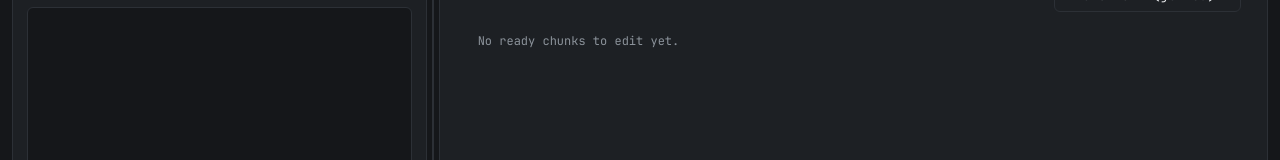
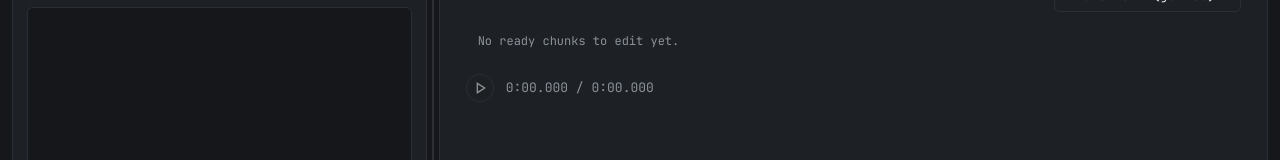
Before and after one commit to NestorKrs/Voice, a React (Vite) app: page / in a window 1280 px wide. Both pictures are taken after a click on the button "Edit clips". Shown: the part 151-311 px from the top of the page. Built offline with nearby package versions, Linux system fonts and the light colour scheme.

Commit message:
0.2.46-beta: Added clip editor playback with playhead, click-to-seek, Space and chunk text strip

```diff
--- a/package.json
+++ b/package.json
@@ -1,7 +1,7 @@
 {
   "name": "voice",
   "private": true,
-  "version": "0.2.45-beta",
+  "version": "0.2.46-beta",
   "type": "module",
   "scripts": {
     "dev": "vite --host 127.0.0.1 --port 5180 --strictPort",
--- a/src/App.css
+++ b/src/App.css
@@ -297,6 +297,9 @@ input[type="number"]::-webkit-outer-spin-button { -webkit-appearance: none; marg
 .clip-visible { color: var(--muted); font-size: 12px; }
 .clip-wave { position: relative; width: 100%; height: 160px; border: 1px solid var(--line); border-radius: 6px; overflow: hidden; cursor: grab; user-select: none; touch-action: none; }
 .clip-wave.dragging { cursor: grabbing; }
+.clip-transport { display: flex; align-items: center; gap: 12px; padding: 4px 0; }
+.clip-time { font-family: var(--font); min-width: 152px; color: var(--muted); }
+.clip-now { font-size: 12px; color: var(--muted); min-height: 2.6em; display: -webkit-box; -webkit-line-clamp: 2; line-clamp: 2; -webkit-box-orient: vertical; overflow: hidden; overflow-wrap: anywhere; }
 
 /* Phone layout (<=768px): stack the panels, wrap the bars and enlarge tap targets. Desktop rules above are unchanged. */
 @media (max-width: 768px) {
--- a/src/ClipEditor.jsx
+++ b/src/ClipEditor.jsx
@@ -1,31 +1,77 @@
 import { useEffect, useMemo, useRef, useState } from 'react';
 import { buildPeaks, peaksForRange } from './waveformPeaks.js';
 import { formatTime } from './clipCuts.js';
-import { fullView, zoomAt, wheelFactor, panByPixels, sampleAtX, xAtSample, MIN_SPAN, isFullView } from './clipView.js';
+import { createClipPlayer } from './clipPlayer.js';
+import { fullView, zoomAt, wheelFactor, panByPixels, sampleAtX, xAtSample, ensureVisible, MIN_SPAN, isFullView } from './clipView.js';
 
-export default function ClipEditor({ audio, loading, error, scopeValue, scopeOptions, onScopeChange }) {
+export default function ClipEditor({ audio, loading, error, scopeValue, scopeOptions, onScopeChange, chunkTexts = [] }) {
   const rootRef = useRef(null);
   const wrapRef = useRef(null);
   const canvasRef = useRef(null);
   const observerRef = useRef(null);
   const viewRef = useRef(null);
   const dragRef = useRef(null);
+  const playerRef = useRef(null);
   const [width, setWidth] = useState(0);
   const [view, setView] = useState(null);
   const [dragging, setDragging] = useState(false);
+  const [playPos, setPlayPos] = useState(0);
+  const [playStatus, setPlayStatus] = useState('idle');
+  const [playbackError, setPlaybackError] = useState('');
 
   const total = audio ? audio.samples.length : 0;
   const rate = audio ? audio.sampleRate : 0;
+  const displayRate = rate || 1;
   const peaks = useMemo(() => (audio ? buildPeaks(audio.samples) : null), [audio]);
-  const message = loading ? 'Decoding audio...' : error || (total === 0 ? 'No ready chunks to edit yet.' : '');
+  const message = loading ? 'Decoding audio...' : playbackError || error || (total === 0 ? 'No ready chunks to edit yet.' : '');
   const current = view || fullView(total);
   const minSpan = Math.min(total, Math.max(MIN_SPAN, Math.round(rate * 0.4)));
+  const nowIndex = audio ? audio.offsets.reduce((last, offset, i) => (offset <= playPos ? i : last), -1) : -1;
+  const nowChunk = nowIndex >= 0 ? audio.indexes[nowIndex] : -1;
+  const nowText = nowChunk >= 0 && chunkTexts[nowChunk]
+    ? chunkTexts[nowChunk].slice(0, 200) + (chunkTexts[nowChunk].length > 200 ? '…' : '')
+    : '';
 
   useEffect(() => {
     const next = audio ? fullView(audio.samples.length) : null;
     viewRef.current = next;
     setView(next);
   }, [audio]);
+
+  useEffect(() => {
+    setPlayPos(0);
+    setPlayStatus('idle');
+    setPlaybackError('');
+    if (!audio) {
+      if (playerRef.current) {
+        playerRef.current.close();
+        playerRef.current = null;
+      }
+      return;
+    }
+    try {
+      if (!playerRef.current) {
+        playerRef.current = createClipPlayer({
+          createContext: () => new (window.AudioContext || window.webkitAudioContext)(),
+        });
+      }
+      playerRef.current.setOnEnd(() => {
+        setPlayStatus('idle');
+        setPlayPos(audio.samples.length);
+      });
+      playerRef.current.load(audio.samples, audio.sampleRate);
+    } catch (e) {
+      if (playerRef.current) {
+        playerRef.current.close();
+        playerRef.current = null;
+      }
+      setPlaybackError('Audio playback is not available: ' + (e && e.message ? e.message : String(e)));
+    }
+  }, [audio]);
+
+  useEffect(() => () => {
+    if (playerRef.current) playerRef.current.close();
+  }, []);
 
   useEffect(() => {
     const wrap = wrapRef.current;
@@ -84,7 +130,72 @@ export default function ClipEditor({ audio, loading, error, scopeValue, scopeOpt
       ctx.lineTo(x + 0.5, deviceHeight);
     }
     ctx.stroke();
-  }, [audio, peaks, total, width, message, view]);
+
+    if (total > 0) {
+      const x = xAtSample(v, playPos, deviceWidth);
+      if (x >= 0 && x <= deviceWidth) {
+        ctx.strokeStyle = accent;
+        ctx.lineWidth = 2;
+        ctx.beginPath();
+        ctx.moveTo(x, 0);
+        ctx.lineTo(x, deviceHeight);
+        ctx.stroke();
+        ctx.lineWidth = 1;
+      }
+    }
+  }, [audio, peaks, total, width, message, view, playPos]);
+
+  useEffect(() => {
+    if (playStatus !== 'playing') return undefined;
+    let raf = 0;
+    let last = 0;
+    const tick = (now) => {
+      raf = requestAnimationFrame(tick);
+      if (now - last < 50) return;
+      last = now;
+      const player = playerRef.current;
+      if (!player) return;
+      const position = player.getState().position;
+      setPlayPos((prev) => (prev === position ? prev : position));
+      const base = viewRef.current || fullView(total);
+      const next = ensureVisible(base, total, position);
+      if (next !== base) {
+        viewRef.current = next;
+        setView(next);
+      }
+    };
+    raf = requestAnimationFrame(tick);
+    return () => cancelAnimationFrame(raf);
+  }, [playStatus, total]);
+
+  const togglePlay = () => {
+    const player = playerRef.current;
+    if (!player) return;
+    if (playStatus === 'playing') {
+      player.pause();
+      setPlayStatus('paused');
+    } else if (player.play()) {
+      setPlayStatus('playing');
+    }
+  };
+
+  useEffect(() => {
+    const isTyping = (target) => target && (
+      target.tagName === 'INPUT' || target.tagName === 'SELECT' || target.tagName === 'TEXTAREA' || target.isContentEditable
+    );
+    const onKey = (event) => {
+      if (event.code !== 'Space' || isTyping(event.target)) return;
+      event.preventDefault();
+      if (event.type !== 'keydown' || event.repeat) return;
+      togglePlay();
+    };
+    document.addEventListener('keydown', onKey);
+    document.addEventListener('keyup', onKey);
+    return () => {
+      document.removeEventListener('keydown', onKey);
+      document.removeEventListener('keyup', onKey);
+    };
+  }, [playStatus]);
 
   const applySpan = (targetSpan, anchorSample) => {
     const base = viewRef.current || fullView(total);
@@ -117,7 +228,7 @@ export default function ClipEditor({ audio, loading, error, scopeValue, scopeOpt
 
   const onPointerDown = (event) => {
     if (event.button !== 0 || total === 0) return;
-    dragRef.current = { x: event.clientX, id: event.pointerId };
+    dragRef.current = { x: event.clientX, startX: event.clientX, moved: 0, id: event.pointerId };
     setDragging(true);
     event.currentTarget.setPointerCapture(event.pointerId);
   };
@@ -126,6 +237,7 @@ export default function ClipEditor({ audio, loading, error, scopeValue, scopeOpt
     const drag = dragRef.current;
     if (!drag || drag.id !== event.pointerId) return;
     const dx = event.clientX - drag.x;
+    drag.moved += Math.abs(dx);
     drag.x = event.clientX;
     const wrap = wrapRef.current;
     const widthPx = wrap ? wrap.getBoundingClientRect().width : 0;
@@ -137,9 +249,20 @@ export default function ClipEditor({ audio, loading, error, scopeValue, scopeOpt
   };
 
   const endDrag = (event) => {
-    if (!dragRef.current) return;
+    const drag = dragRef.current;
+    if (!drag) return;
     dragRef.current = null;
     setDragging(false);
+    if (drag.moved < 4 && event.type === 'pointerup' && playerRef.current && audio) {
+      const wrap = wrapRef.current;
+      const box = wrap ? wrap.getBoundingClientRect() : null;
+      if (box && box.width > 0) {
+        const base = viewRef.current || fullView(total);
+        const sample = sampleAtX(base, event.clientX - box.left, box.width);
+        playerRef.current.seek(sample);
+        setPlayPos(sample);
+      }
+    }
     if (event.currentTarget.hasPointerCapture(event.pointerId)) {
       event.currentTarget.releasePointerCapture(event.pointerId);
     }
@@ -191,6 +314,29 @@ export default function ClipEditor({ audio, loading, error, scopeValue, scopeOpt
           </div>
         </>
       )}
+      <div className="clip-transport">
+        <button
+          type="button"
+          className="icon-btn"
+          aria-label={playStatus === 'playing' ? 'Pause' : 'Play'}
+          title={!audio ? 'No audio loaded' : (playStatus === 'playing' ? 'Pause' : 'Play')}
+          disabled={!audio}
+          onClick={togglePlay}
+        >
+          {playStatus === 'playing'
+            ? <svg viewBox="0 0 24 24" width="16" height="16" fill="none" stroke="currentColor" strokeWidth="2"><path d="M9 5v14M15 5v14"/></svg>
+            : <svg viewBox="0 0 24 24" width="16" height="16" fill="none" stroke="currentColor" strokeWidth="2"><path d="M8 5l11 7-11 7z"/></svg>}
+        </button>
+        <span className="clip-time">{formatTime(playPos, displayRate)} / {formatTime(total, displayRate)}</span>
+      </div>
+      <div className="clip-now">
+        {audio && nowIndex >= 0 ? (
+          <>
+            <div>{'Chunk ' + (audio.indexes[nowIndex] + 1) + ' of ' + audio.offsets.length}</div>
+            {nowText ? <div>{nowText}</div> : null}
+          </>
+        ) : null}
+      </div>
     </div>
   );
 }
```
Also changed, not shown: 4 other files (tests, documents, lock files or other folders).
